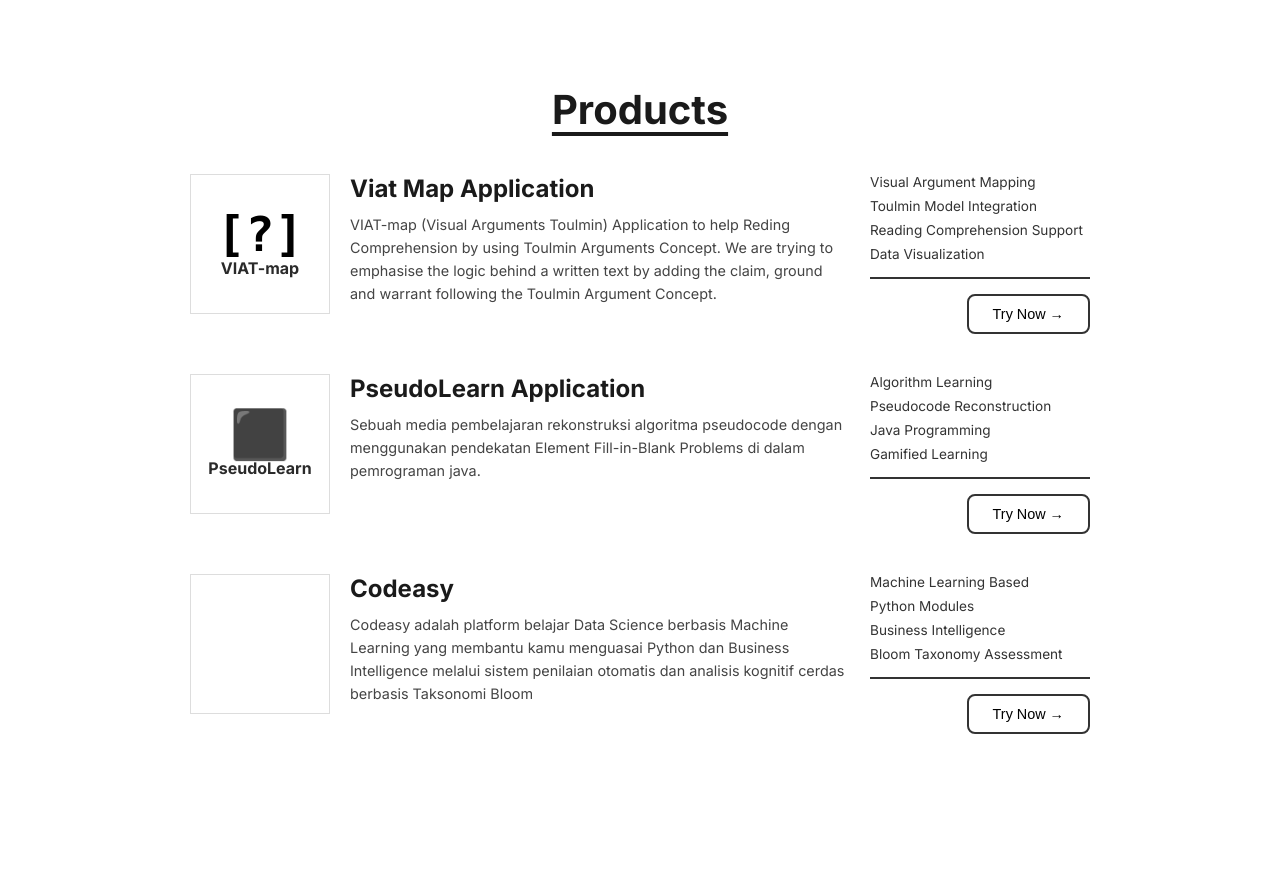
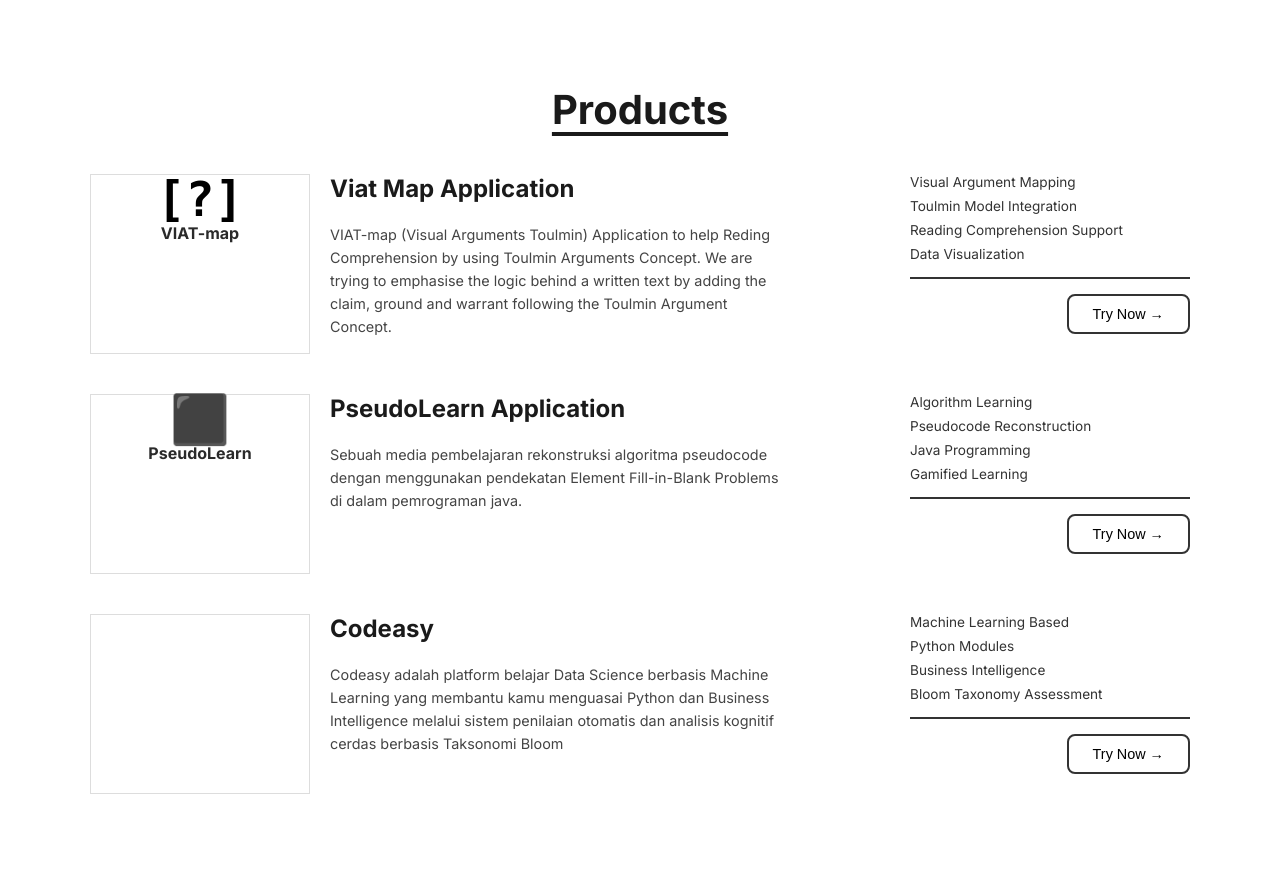
Before and after one commit to MuhammadAryatamaM/Laboratory-Company-Profile-Web, a PHP site: page /pages/products.php in a window 1280 px wide. Before the commit the page ends 734 px from the top, so only its background shows below. Run offline with PHP 8.4, Linux system fonts and the light colour scheme.

Commit message:
update produk.css

```diff
--- a/assets/css/produk.css
+++ b/assets/css/produk.css
@@ -12,7 +12,7 @@ body {
 }
 
 .container {
-    max-width: 900px;
+    max-width: 1100px;
     margin: 0 auto;
 }
 
@@ -34,16 +34,15 @@ h1 {
 }
 
 .product-logo {
-    width: 140px;
-    height: 140px;
+    width: 220px;
+    height: 180px;
     background: #ffffff;
     border: 1px solid #ddd;
     display: flex;
     flex-direction: column;
     align-items: center;
-    justify-content: center;
+    justify-content: flex-start;
     flex-shrink: 0;
-    padding: 10px;
 }
 
 .product-logo:has(.product-image) {
@@ -74,19 +73,24 @@ h1 {
 
 .product-content {
     flex: 1;
+    display: flex;
+    flex-direction: column;
+    justify-content: center;
 }
 
 .product-title {
     font-size: 1.5rem;
     font-weight: bold;
     color: #1a1a1a;
-    margin-bottom: 10px;
+    margin-bottom: 20px;
+    align-self: flex-start;
 }
 
 .product-description {
     font-size: 0.9rem;
     color: #444;
     line-height: 1.6;
+    max-width: 450px
 }
 
 .product-right {
@@ -99,7 +103,7 @@ h1 {
     display: flex;
     flex-direction: column;
     gap: 8px;
-    min-width: 220px;
+    min-width: 280px;
     padding-bottom: 15px;
     border-bottom: 2px solid #333;
     margin-bottom: 15px;
@@ -128,8 +132,8 @@ h1 {
 }
 
 .try-now-btn:hover {
-    background: #333;
-    color: white;
+    background: transparent;
+    color: #333;
 }
 
 .codeasy-logo {
```
